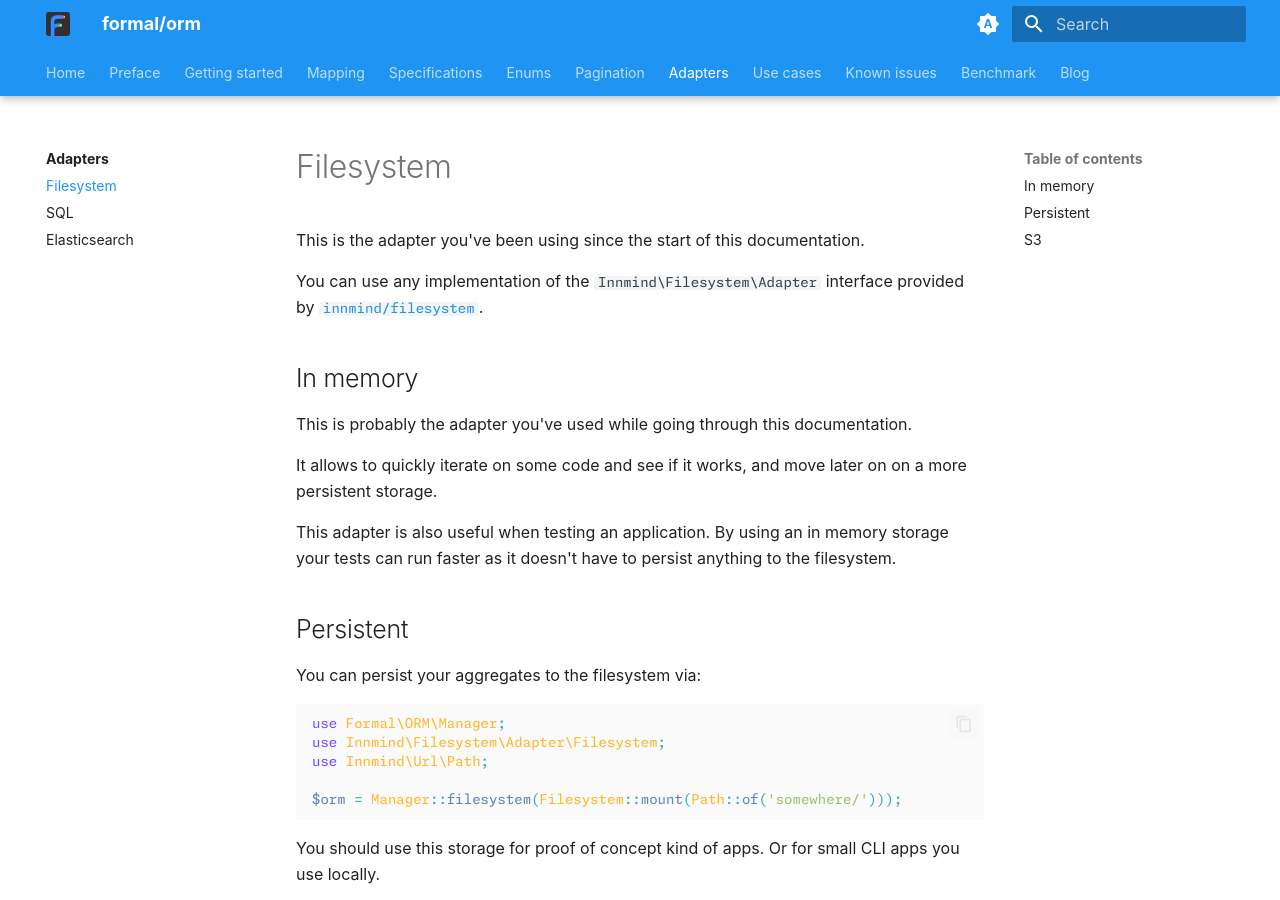
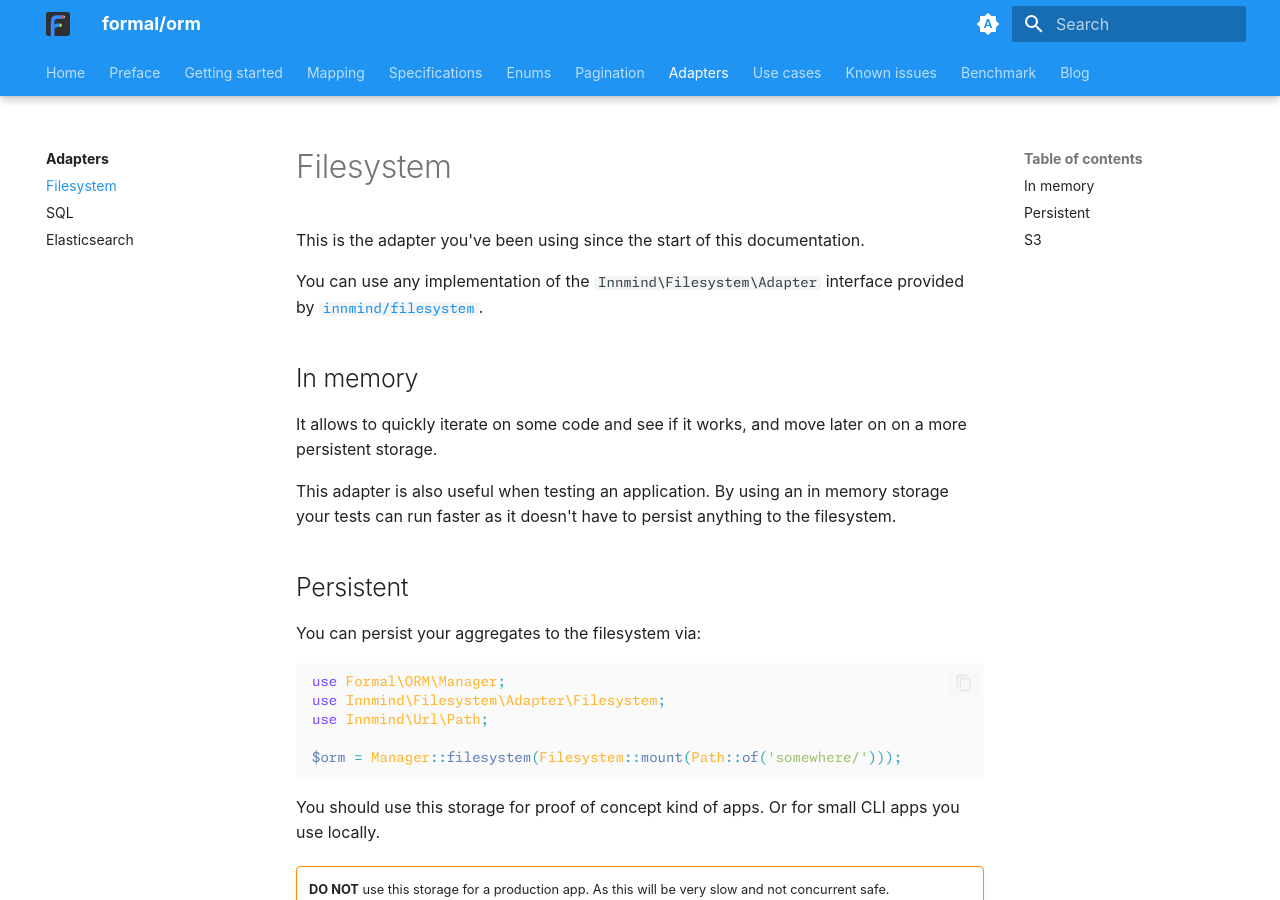
Before and after one commit to formal-php/orm, an MkDocs documentation site: the page built from documentation/adapters/filesystem.md, in a window 1280 px wide and 900 px high. Built offline with MkDocs 1.6.1 and Material for MkDocs 9.7.7, drawn with Linux system fonts in a browser that asks for light colours; plug-ins that fetch from the network failed and are left out.

Commit message:
remove redundant sentence

```diff
--- a/documentation/adapters/filesystem.md
+++ b/documentation/adapters/filesystem.md
@@ -5,8 +5,6 @@ This is the adapter you've been using since the start of this documentation.
 You can use any implementation of the `Innmind\Filesystem\Adapter` interface provided by [`innmind/filesystem`](https://packagist.org/packages/innmind/filesystem).
 
 ## In memory
-
-This is probably the adapter you've used while going through this documentation.
 
 It allows to quickly iterate on some code and see if it works, and move later on on a more persistent storage.
 
```
